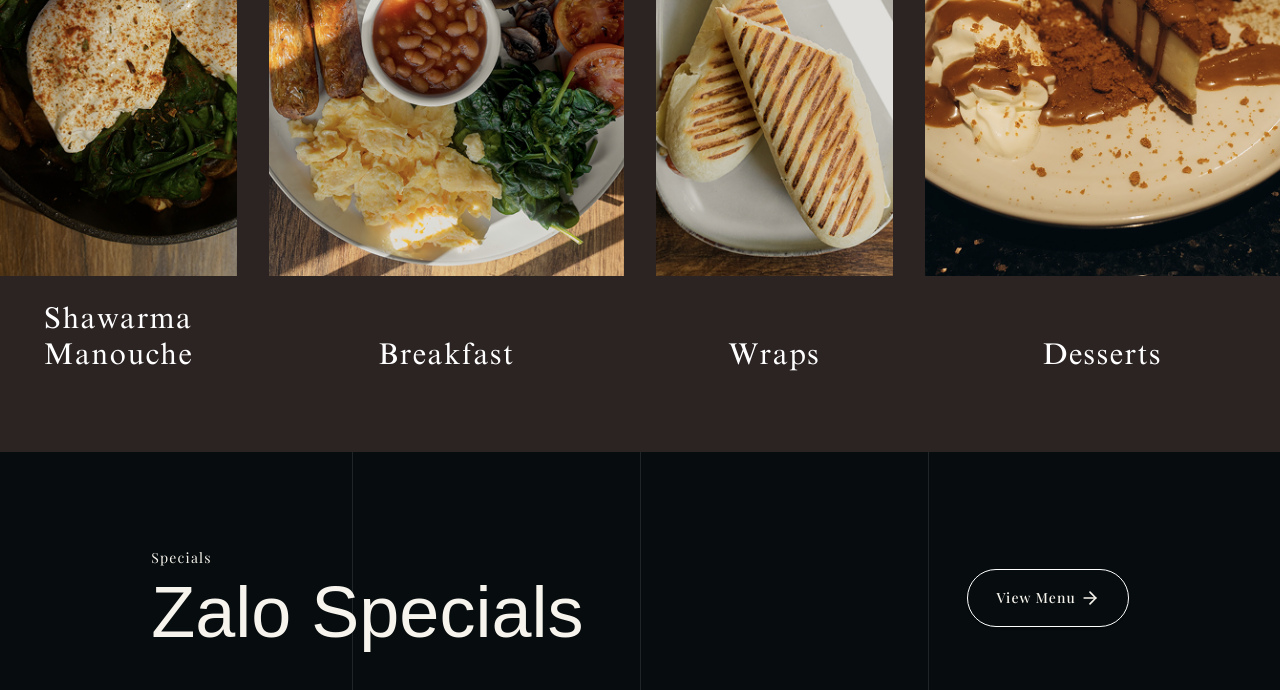
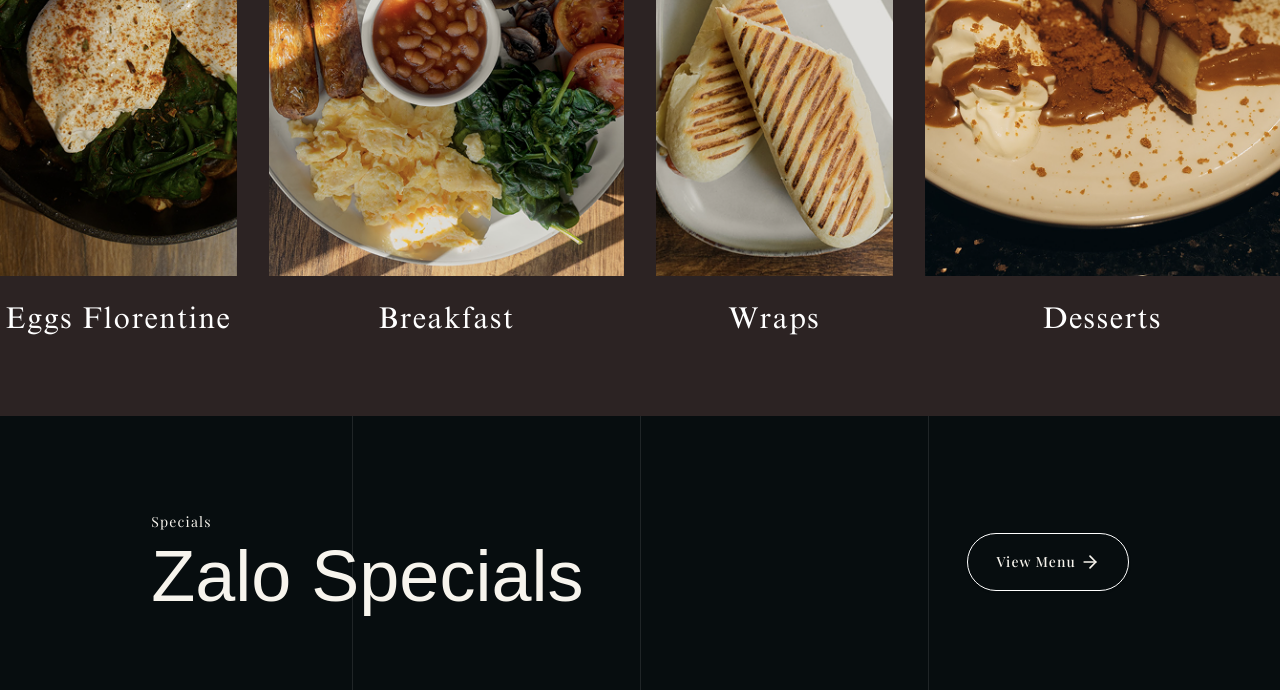
Before and after one commit to muhammedsheheer/zalo, a Next.js app: page / in a window 1280 px wide. Shown: the part 1918-2608 px from the top of the page. Built offline with nearby package versions, Linux system fonts and the light colour scheme; no server answers; a web font is replaced by a local one.

Commit message:
Update Menu.tsx

```diff
--- a/src/app/(section)/Menu.tsx
+++ b/src/app/(section)/Menu.tsx
@@ -64,7 +64,7 @@ const Menu: React.FC = () => {
               </Link>
             </motion.div>
             <h6 className="text-center font-times_new_roman text-2xl font-[400] capitalize text-[#fff] md:text-3xl md:tracking-[1.52px]">
-              Shawarma Manouche
+              Eggs Florentine
             </h6>
           </div>
           <div className="flex w-full flex-col items-center justify-center gap-6 md:w-[30%]">
```
